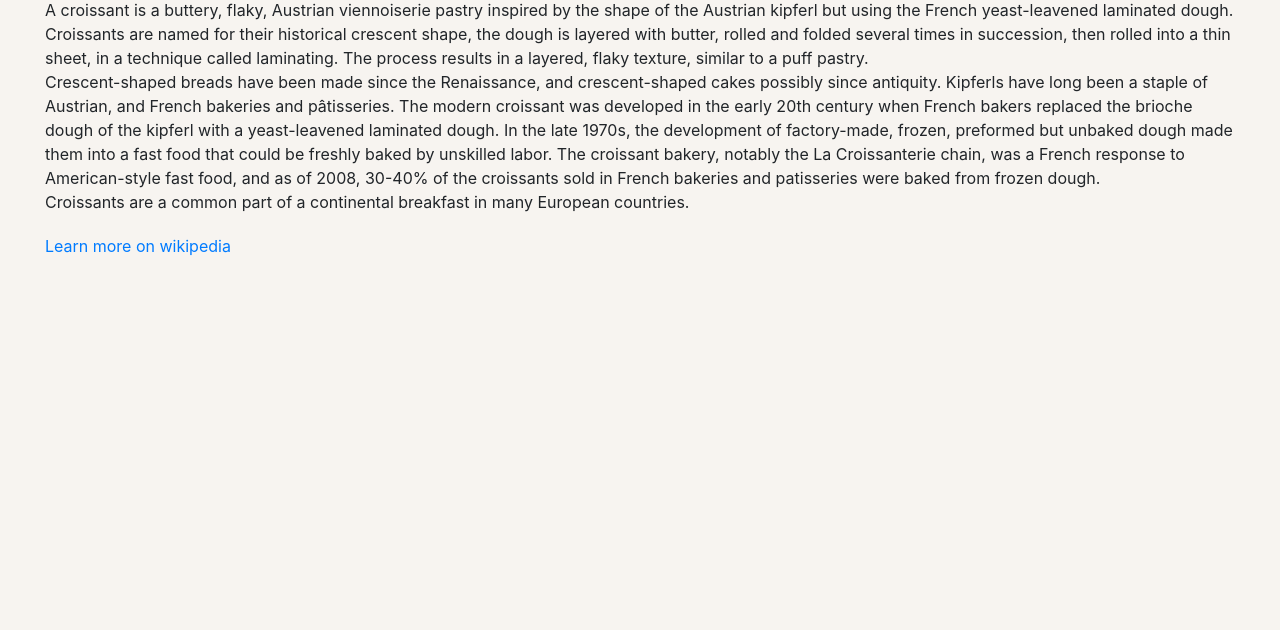
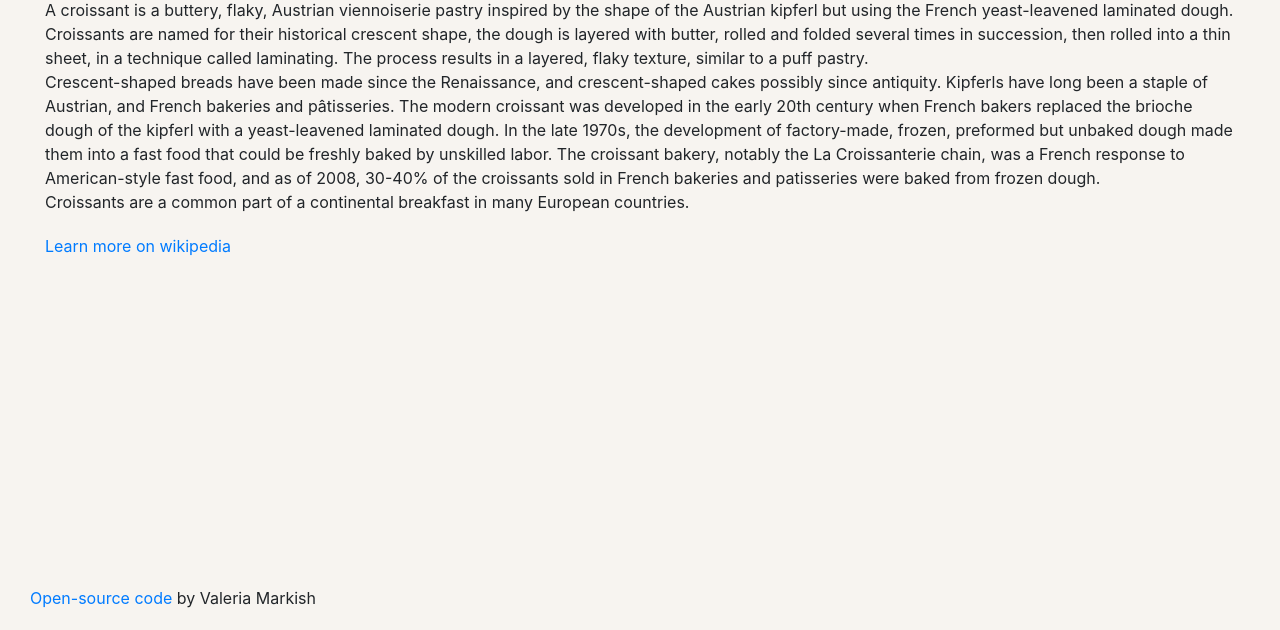
Before and after one commit to valeria-markish/Croissant, a plain HTML site: page index.html in a window 1280 px wide. Shown: the part 170-800 px from the top of the page. Drawn offline with nearby package versions, Linux system fonts and the light colour scheme.

Commit message:
Added open-source code link

```diff
--- a/index.html
+++ b/index.html
@@ -78,5 +78,13 @@
         >Learn more on wikipedia</a
       >
     </div>
+    <footer class="fixed-bottom">
+      <div>
+        <a href="https://github.com/valeria-markish/Croissant"
+          >Open-source code</a
+        >
+        by Valeria Markish
+      </div>
+    </footer>
   </body>
 </html>
--- a/src/style.css
+++ b/src/style.css
@@ -26,3 +26,6 @@ ul {
   list-style: none;
   text-align: center;
 }
+footer {
+  padding: 20px 30px;
+}
```
